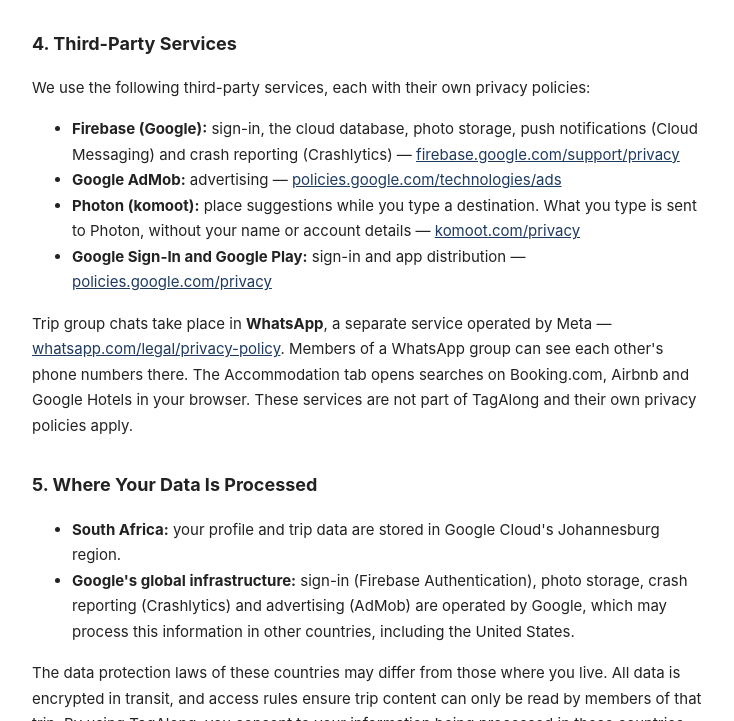
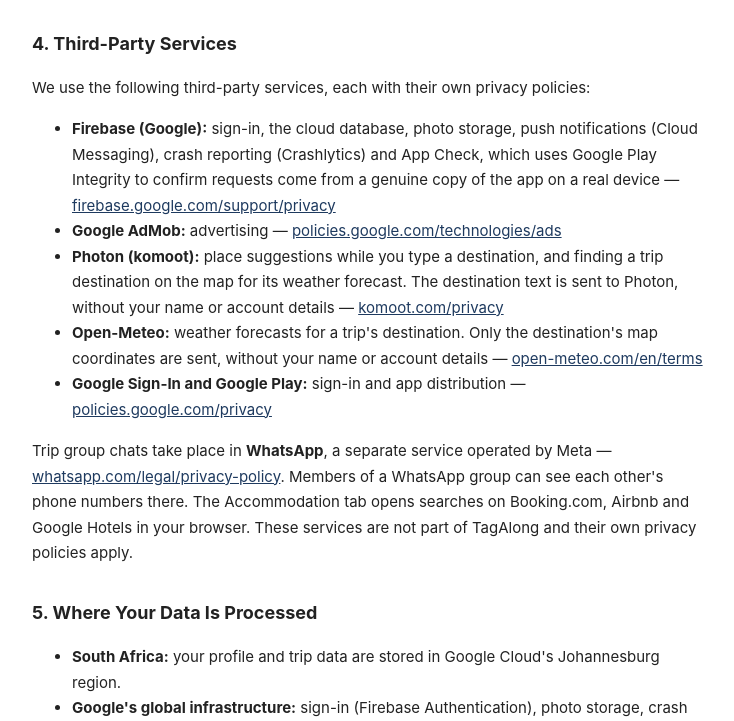
Before and after one commit to SaladDev117/tagalong-site, a plain HTML site: page index.html in a window 1280 px wide. Shown: the part 1955-2676 px from the top of the page, without its empty margins (268-1002 px from the left). Drawn offline with Linux system fonts and the light colour scheme.

Commit message:
Privacy policy: Open-Meteo weather and Firebase App Check
Co-Authored-By: Claude Opus 5.5 <noreply@anthropic.com>

```diff
--- a/index.html
+++ b/index.html
@@ -15,7 +15,7 @@
   </nav>
 
   <h1>TagAlong – Privacy Policy</h1>
-  <p class="updated">Last updated: November 9, 2026</p>
+  <p class="updated">Last updated: November 18, 2026</p>
 
   <p>TagAlong ("we", "our", or "us") is a group trip planning app developed by Jason Smith. This policy explains what information the app collects, how it is used, who can see it, and your rights regarding your data.</p>
 
@@ -54,9 +54,10 @@
   <h2>4. Third-Party Services</h2>
   <p>We use the following third-party services, each with their own privacy policies:</p>
   <ul>
-    <li><strong>Firebase (Google):</strong> sign-in, the cloud database, photo storage, push notifications (Cloud Messaging) and crash reporting (Crashlytics) — <a href="https://firebase.google.com/support/privacy">firebase.google.com/support/privacy</a></li>
+    <li><strong>Firebase (Google):</strong> sign-in, the cloud database, photo storage, push notifications (Cloud Messaging), crash reporting (Crashlytics) and App Check, which uses Google Play Integrity to confirm requests come from a genuine copy of the app on a real device — <a href="https://firebase.google.com/support/privacy">firebase.google.com/support/privacy</a></li>
     <li><strong>Google AdMob:</strong> advertising — <a href="https://policies.google.com/technologies/ads">policies.google.com/technologies/ads</a></li>
-    <li><strong>Photon (komoot):</strong> place suggestions while you type a destination. What you type is sent to Photon, without your name or account details — <a href="https://www.komoot.com/privacy">komoot.com/privacy</a></li>
+    <li><strong>Photon (komoot):</strong> place suggestions while you type a destination, and finding a trip destination on the map for its weather forecast. The destination text is sent to Photon, without your name or account details — <a href="https://www.komoot.com/privacy">komoot.com/privacy</a></li>
+    <li><strong>Open-Meteo:</strong> weather forecasts for a trip's destination. Only the destination's map coordinates are sent, without your name or account details — <a href="https://open-meteo.com/en/terms">open-meteo.com/en/terms</a></li>
     <li><strong>Google Sign-In and Google Play:</strong> sign-in and app distribution — <a href="https://policies.google.com/privacy">policies.google.com/privacy</a></li>
   </ul>
   <p>Trip group chats take place in <strong>WhatsApp</strong>, a separate service operated by Meta — <a href="https://www.whatsapp.com/legal/privacy-policy">whatsapp.com/legal/privacy-policy</a>. Members of a WhatsApp group can see each other's phone numbers there. The Accommodation tab opens searches on Booking.com, Airbnb and Google Hotels in your browser. These services are not part of TagAlong and their own privacy policies apply.</p>
```
